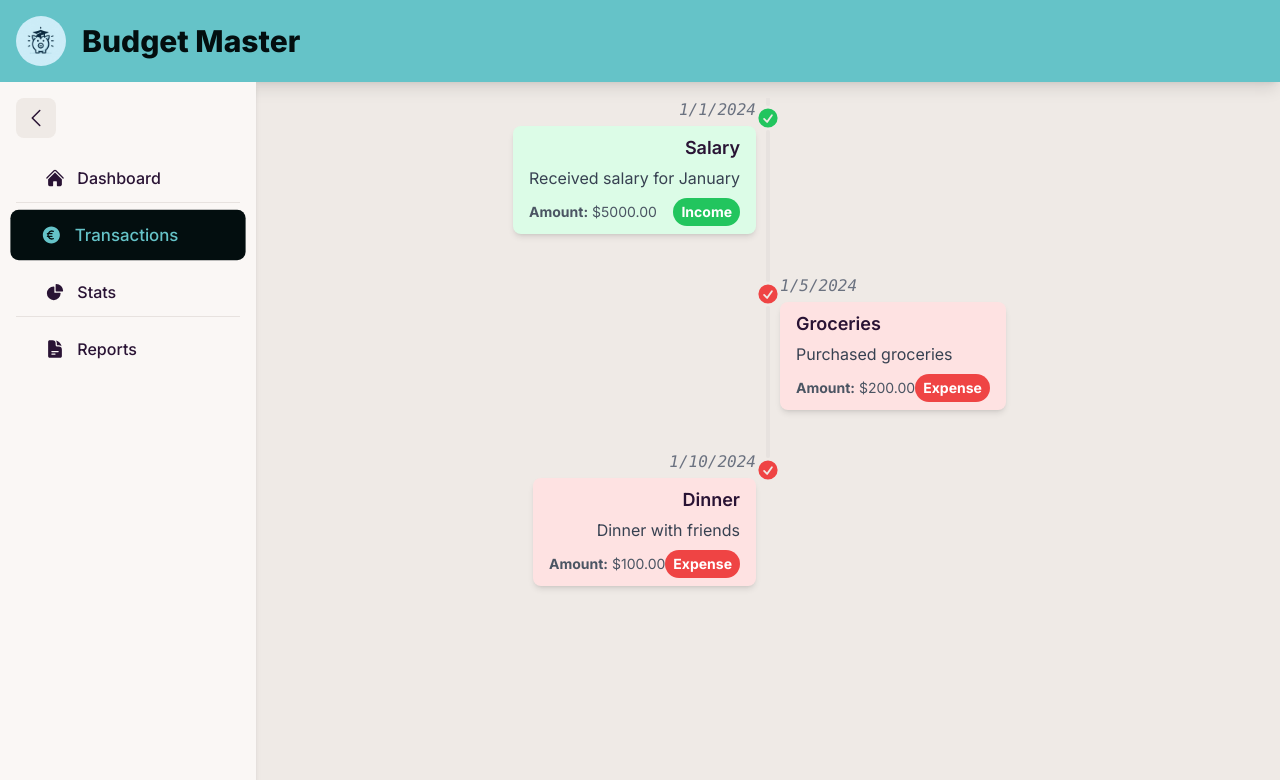
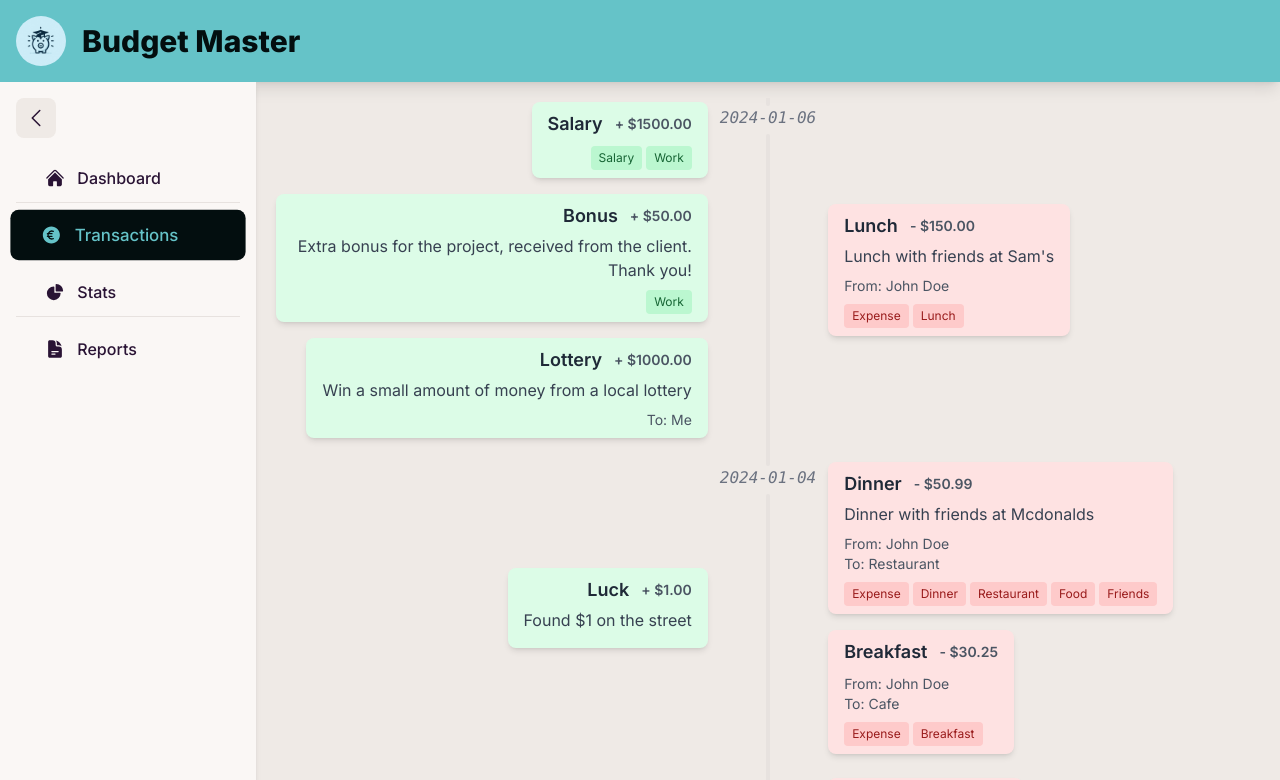
Before and after one commit to AkosKappel/BudgetMaster, a Next.js app: page /transactions in a window 1280 px wide. Shown: the top 780 px of the page. Built offline with nearby package versions, Linux system fonts and the light colour scheme.

Commit message:
update initial timeline design

```diff
--- a/app/transactions/page.tsx
+++ b/app/transactions/page.tsx
@@ -1,78 +1,103 @@
-// import { Transaction } from '@/types';
-
-type Transaction = {
-  id: number;
-  date: string;
-  title: string;
-  description: string;
-  amount: number;
-  isExpense: boolean;
-};
+import { Transaction, groupedTransactions, transactions } from '@/app/types';
 
 type TransactionsPageProps = {
   transactions: Transaction[];
 };
 
-const transactions: Transaction[] = [
-  {
-    id: 1,
-    date: '2024-01-01',
-    title: 'Salary',
-    description: 'Received salary for January',
-    amount: 5000,
-    isExpense: false,
-  },
-  {
-    id: 2,
-    date: '2024-01-05',
-    title: 'Groceries',
-    description: 'Purchased groceries',
-    amount: 200,
-    isExpense: true,
-  },
-  {
-    id: 3,
-    date: '2024-01-10',
-    title: 'Dinner',
-    description: 'Dinner with friends',
-    amount: 100,
-    isExpense: true,
-  },
-];
-
-const TransactionsPage: React.FC<TransactionsPageProps> = () => {
+const TransactionsPage: React.FC<TransactionsPageProps> = (props) => {
   return (
     <ul className="timeline timeline-snap-icon max-md:timeline-compact timeline-vertical">
-      {transactions.map((transaction, index) => (
-        <li key={transaction.id}>
+      {Object.entries(groupedTransactions).map(([date, transactions], index) => (
+        <li key={date}>
           <hr />
           <div className="timeline-middle">
-            <svg
-              xmlns="http://www.w3.org/2000/svg"
-              viewBox="0 0 20 20"
-              fill="currentColor"
-              className={`h-6 w-6 ${transaction.isExpense ? 'text-red-500' : 'text-green-500'}`}
-            >
-              <path
-                fillRule="evenodd"
-                d="M10 18a8 8 0 100-16 8 8 0 000 16zm3.857-9.809a.75.75 0 00-1.214-.882l-3.483 4.79-1.88-1.88a.75.75 0 10-1.06 1.061l2.5 2.5a.75.75 0 001.137-.089l4-5.5z"
-                clipRule="evenodd"
-              />
-            </svg>
+            <time className="font-mono text-gray-500 italic block mb-1 mx-2">{date}</time>
           </div>
-          <div className={`timeline-${index % 2 === 0 ? 'start md:text-end' : 'end'} mb-10`}>
+          <div className="timeline-start md:text-end">
+            {transactions
+              .filter((t) => !t.isExpense)
+              .map((transaction: Transaction) => (
+                <div key={transaction.title} className="mb-4 flex justify-start md:justify-end">
+                  <div className="px-4 py-2 rounded-lg shadow-md bg-green-100 inline-block">
+                    <div className="text-lg font-semibold whitespace-nowrap flex justify-start md:justify-end items-center">
+                      <h3 className="text-gray-800 mr-3">{transaction.title}</h3>
+                      <span className="text-sm text-gray-600">+ ${transaction.amount.toFixed(2)}</span>
+                    </div>
+                    <div className="text-gray-700 mt-1">{transaction.description}</div>
+                    <div className="text-sm text-gray-600 mt-2">
+                      {transaction.sender && <div>From: {transaction.sender}</div>}
+                      {transaction.receiver && <div>To: {transaction.receiver}</div>}
+                    </div>
+                    {transaction.labels.length > 0 && (
+                      <div className="flex flex-wrap mt-2 justify-start md:justify-end gap-1">
+                        {transaction.labels.map((label, i) => (
+                          <span key={i} className="bg-green-200 text-green-800 text-xs px-2 py-1 rounded">
+                            {label}
+                          </span>
+                        ))}
+                      </div>
+                    )}
+                  </div>
+                </div>
+              ))}
+          </div>
+          <div className="timeline-end">
+            {transactions
+              .filter((t) => t.isExpense)
+              .map((transaction: Transaction) => (
+                <div key={transaction.title} className="mb-4 flex justify-start">
+                  <div className="px-4 py-2 rounded-lg shadow-md bg-red-100 inline-block">
+                    <div className="text-lg font-semibold whitespace-nowrap flex justify-start items-center">
+                      <h3 className="text-gray-800 mr-3">{transaction.title}</h3>
+                      <span className="text-sm text-gray-600">- ${transaction.amount.toFixed(2)}</span>
+                    </div>
+                    <div className="text-gray-700 mt-1">{transaction.description}</div>
+                    <div className="text-sm text-gray-600 mt-2">
+                      {transaction.sender && <div>From: {transaction.sender}</div>}
+                      {transaction.receiver && <div>To: {transaction.receiver}</div>}
+                    </div>
+                    {transaction.labels.length > 0 && (
+                      <div className="flex flex-wrap mt-2 justify-start gap-1">
+                        {transaction.labels.map((label, i) => (
+                          <span key={i} className="bg-red-200 text-red-800 text-xs px-2 py-1 rounded">
+                            {label}
+                          </span>
+                        ))}
+                      </div>
+                    )}
+                  </div>
+                </div>
+              ))}
+          </div>
+          <hr className="my-8" />
+        </li>
+      ))}
+    </ul>
+  );
+};
+
+{
+  /* {transactions.map((transaction: Transaction, index: number) => (
+        <li key={transaction.title}>
+          <hr />
+          <div className={`timeline-${!transaction.isExpense ? 'start md:text-end' : 'end'} mb-10`}></div>
+          <div className="timeline-middle">
             <time className="font-mono text-gray-500 italic block mb-1">
               {new Date(transaction.date).toLocaleDateString()}
             </time>
+          </div>
+          <div className={`timeline-${transaction.isExpense ? 'start md:text-end' : 'end'} mb-10`}>
             <div className={`px-4 py-2 rounded-lg shadow-md ${transaction.isExpense ? 'bg-red-100' : 'bg-green-100'}`}>
-              <div className="text-lg font-semibold">{transaction.title}</div>
+              <div className="text-lg font-semibold">
+                <h3 className="text-gray-800">{transaction.title}</h3>
+                <span className="text-sm text-gray-600">
+                  {transaction.isExpense ? '-' : '+'} ${transaction.amount.toFixed(2)}
+                </span>
+              </div>
               <p className="text-gray-700 mt-1">{transaction.description}</p>
               <div className="flex justify-between items-center mt-2">
-                <span className="text-sm text-gray-600">
-                  <strong>Amount:</strong> ${transaction.amount.toFixed(2)}
-                </span>
                 <span
-                  className={`inline-block px-2 py-1 text-sm font-bold rounded-full ${
+                  className={`inline-block px-2 py-1 mx-2 text-sm font-bold rounded-full ${
                     transaction.isExpense ? 'bg-red-500 text-white' : 'bg-green-500 text-white'
                   }`}
                 >
@@ -83,9 +108,10 @@ const TransactionsPage: React.FC<TransactionsPageProps> = () => {
           </div>
           {index !== transactions.length - 1 && <hr />}
         </li>
-      ))}
-    </ul>
-  );
-};
+      ))} */
+}
+//     </ul>
+//   );
+// };
 
 export default TransactionsPage;
--- /dev/null
+++ b/app/types.ts
@@ -0,0 +1,141 @@
+export type Transaction = {
+  title: string;
+  date: string;
+  isExpense: boolean;
+  amount: number;
+  description: string;
+  labels: string[];
+  sender?: string | null;
+  receiver?: string | null;
+};
+
+// TODO: delete dummy data
+export const transactions: Transaction[] = [
+  {
+    title: 'Grocery Shopping',
+    date: '2023-09-01',
+    isExpense: true,
+    amount: 50.75,
+    description: 'Bought groceries from the local market',
+    labels: ['Food', 'Shopping'],
+    sender: null,
+    receiver: 'Supermarket',
+  },
+  {
+    title: 'Salary',
+    date: '2023-09-01',
+    isExpense: false,
+    amount: 2500,
+    description: 'Received salary for September',
+    labels: ['Income', 'Work'],
+    sender: 'Company ABC',
+    receiver: null,
+  },
+  {
+    title: 'Salary',
+    date: '2024-01-01',
+    isExpense: false,
+    amount: 1000,
+    description: 'Monthly salary',
+    labels: ['Income', 'Salary'],
+    sender: null,
+    receiver: 'John Doe',
+  },
+  {
+    title: 'Rent',
+    date: '2024-01-02',
+    isExpense: true,
+    amount: 1000,
+    description: 'Monthly rent',
+    labels: ['Expense', 'Rent'],
+    sender: 'John Doe',
+    receiver: null,
+  },
+  {
+    title: 'Groceries',
+    date: '2024-01-03',
+    isExpense: true,
+    amount: 100,
+    description: 'Weekly groceries',
+    labels: ['Expense', 'Groceries'],
+    sender: 'John Doe',
+    receiver: null,
+  },
+  {
+    title: 'Dinner',
+    date: '2024-01-04',
+    isExpense: true,
+    amount: 50.99,
+    description: 'Dinner with friends at Mcdonalds',
+    labels: ['Expense', 'Dinner', 'Restaurant', 'Food', 'Friends'],
+    sender: 'John Doe',
+    receiver: 'Restaurant',
+  },
+  {
+    title: 'Breakfast',
+    date: '2024-01-04',
+    isExpense: true,
+    amount: 30.25,
+    description: '',
+    labels: ['Expense', 'Breakfast'],
+    sender: 'John Doe',
+    receiver: 'Cafe',
+  },
+  {
+    title: 'Luck',
+    date: '2024-01-04',
+    isExpense: false,
+    amount: 1.0,
+    description: 'Found $1 on the street',
+    labels: [],
+    sender: null,
+    receiver: null,
+  },
+  {
+    title: 'Salary',
+    date: '2024-01-06',
+    isExpense: false,
+    amount: 1500,
+    description: '',
+    labels: ['Salary', 'Work'],
+  },
+  {
+    title: 'Bonus',
+    date: '2024-01-06',
+    isExpense: false,
+    amount: 50,
+    description: 'Extra bonus for the project, received from the client. Thank you!',
+    labels: ['Work'],
+  },
+  {
+    title: 'Lunch',
+    date: '2024-01-06',
+    isExpense: true,
+    amount: 150,
+    description: "Lunch with friends at Sam's",
+    labels: ['Expense', 'Lunch'],
+    sender: 'John Doe',
+    receiver: null,
+  },
+  {
+    title: 'Lottery',
+    date: '2024-01-06',
+    isExpense: false,
+    amount: 1000,
+    description: 'Win a small amount of money from a local lottery',
+    labels: [],
+    sender: '',
+    receiver: 'Me',
+  },
+].sort((a, b) => new Date(b.date).getTime() - new Date(a.date).getTime());
+
+export const groupBy = (key: keyof Transaction, transactions: Transaction[]) => {
+  return transactions.reduce((acc: { [key: string]: Transaction[] }, transaction) => {
+    const groupKey = transaction[key]?.toString() ?? 'unknown';
+    if (!acc[groupKey]) acc[groupKey] = [];
+    acc[groupKey].push(transaction);
+    return acc;
+  }, {});
+};
+
+export const groupedTransactions = groupBy('date', transactions);
```
